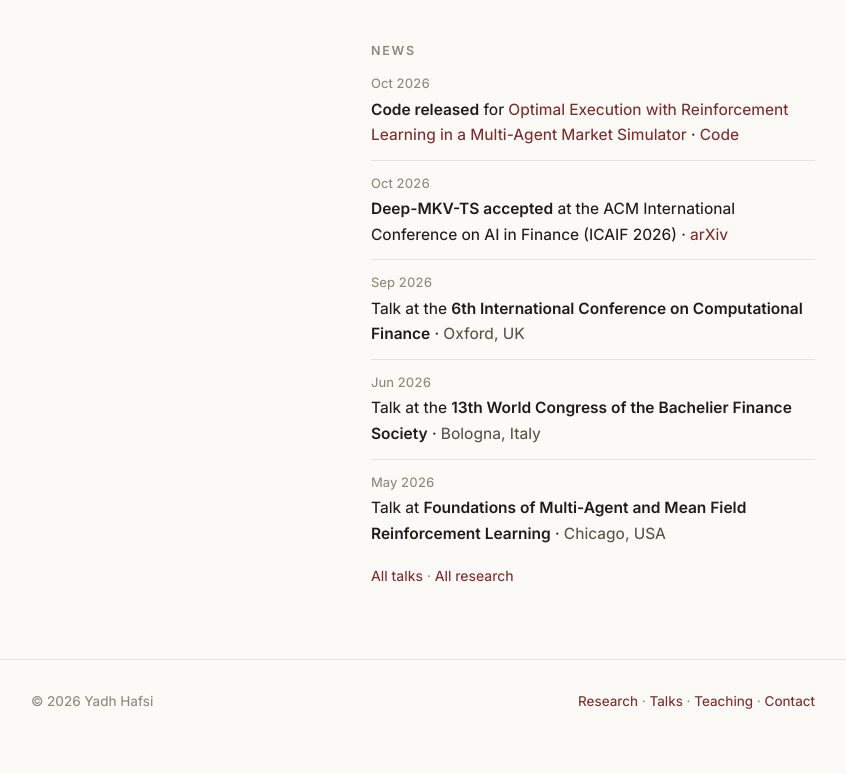
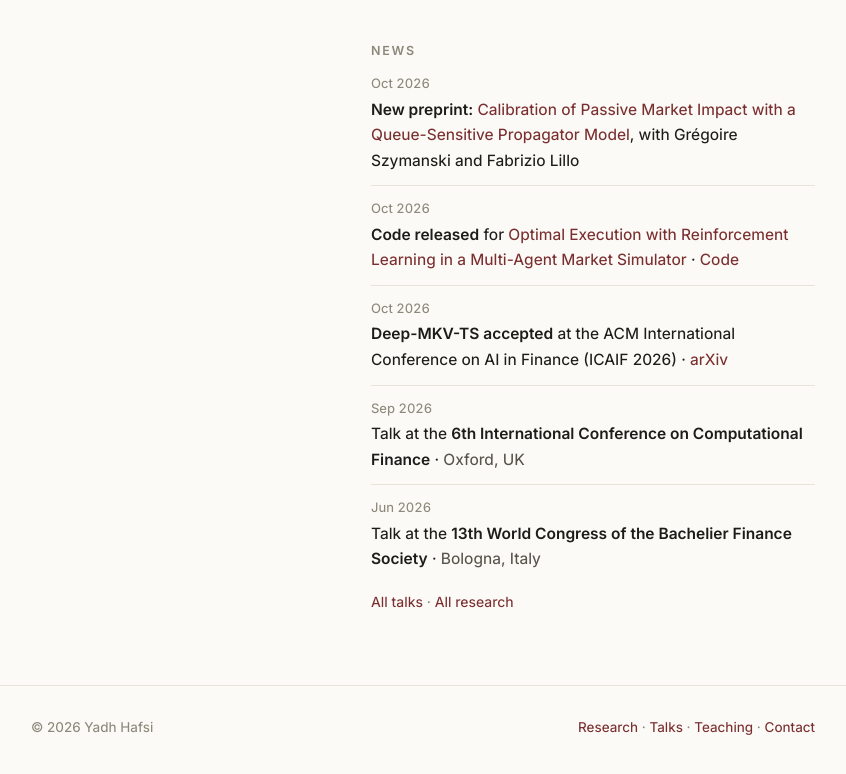
Before and after one commit to YadhHafsi/yadhhafsi.github.io, a plain HTML site: page index.html in a window 1280 px wide. Shown: the part 924-1698 px from the top of the page, without its empty margins (217-1063 px from the left). Drawn offline with Linux system fonts and the light colour scheme.

Commit message:
News: add latest preprint

```diff
--- a/index.html
+++ b/index.html
@@ -58,11 +58,11 @@
 <section class="news">
     <h3 class="group">News</h3>
     <ul class="tl">
+      <li><span class="when">Oct 2026</span><span class="what"><b>New preprint:</b> <a href="https://papers.ssrn.com/sol3/papers.cfm?abstract_id=7665023">Calibration of Passive Market Impact with a Queue-Sensitive Propagator Model</a>, with Grégoire Szymanski and Fabrizio Lillo</span></li>
       <li><span class="when">Oct 2026</span><span class="what"><b>Code released</b> for <a href="https://ieeexplore.ieee.org/abstract/document/11467851">Optimal Execution with Reinforcement Learning in a Multi-Agent Market Simulator</a> · <a href="code.html">Code</a></span></li>
       <li><span class="when">Oct 2026</span><span class="what"><b>Deep-MKV-TS accepted</b> at the ACM International Conference on AI in Finance (ICAIF 2026) · <a href="https://arxiv.org/abs/2608.19394">arXiv</a></span></li>
       <li><span class="when">Sep 2026</span><span class="what">Talk at the <b>6th International Conference on Computational Finance</b> · <span class="where">Oxford, UK</span></span></li>
       <li><span class="when">Jun 2026</span><span class="what">Talk at the <b>13th World Congress of the Bachelier Finance Society</b> · <span class="where">Bologna, Italy</span></span></li>
-      <li><span class="when">May 2026</span><span class="what">Talk at <b>Foundations of Multi-Agent and Mean Field Reinforcement Learning</b> · <span class="where">Chicago, USA</span></span></li>
     </ul>
     <p class="more"><a href="talks.html">All talks</a> · <a href="research.html">All research</a></p>
   </section>
```
